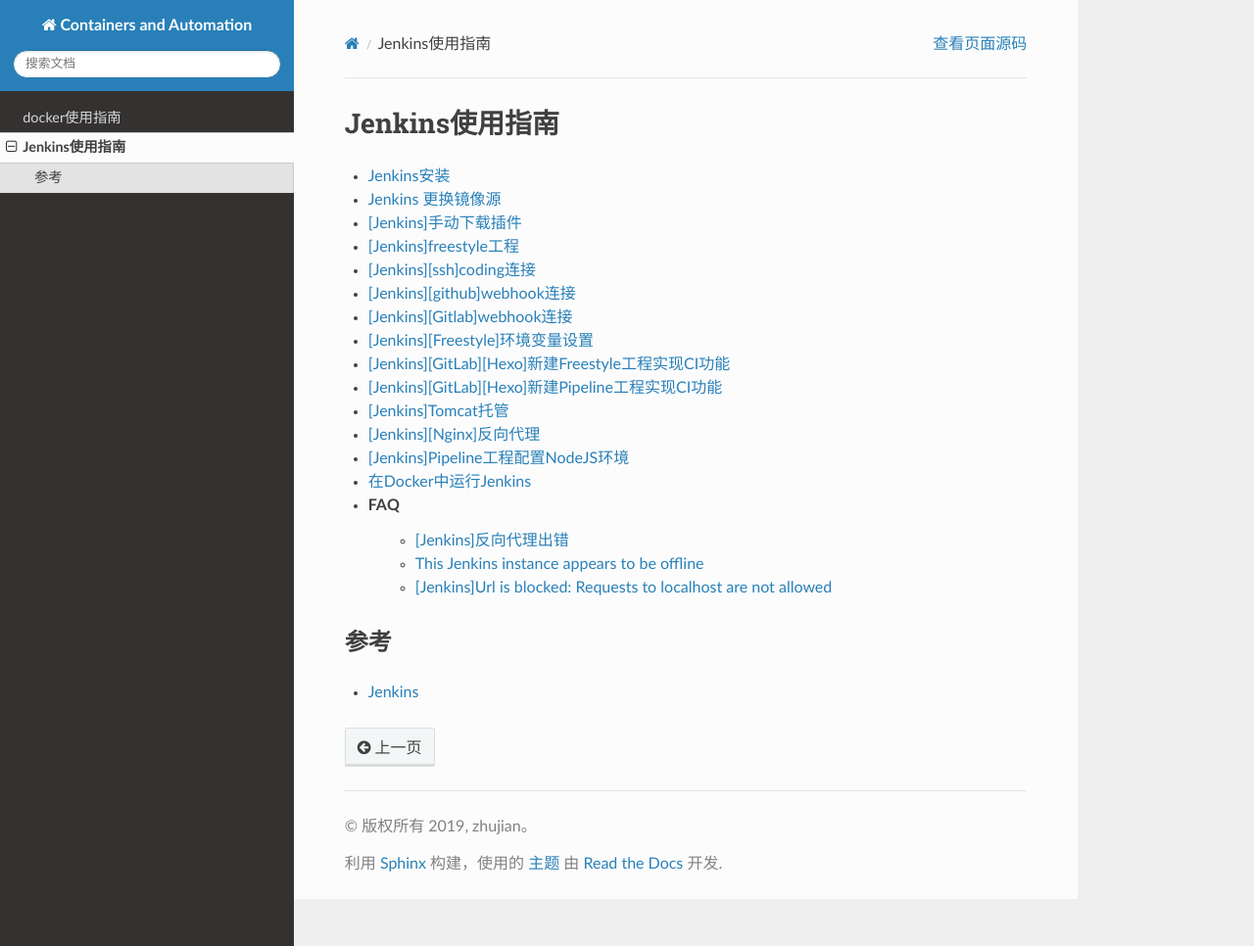
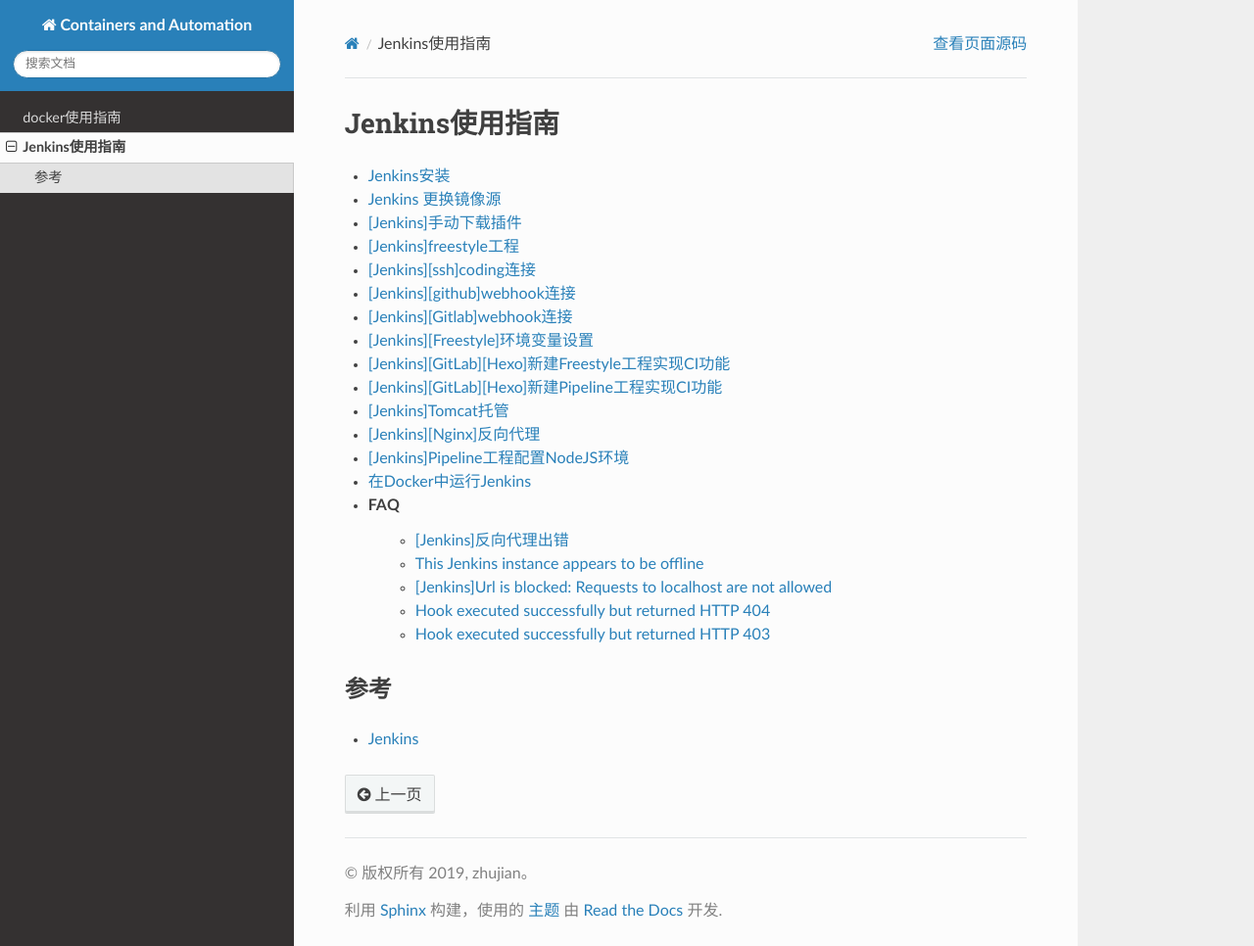
Before and after one commit to Document-Collection/Containerization-Automation, a Sphinx documentation site: the page built from docs/source/jenkins/index.rst, in a window 1280 px wide and 966 px high. Shown: the whole window at 98% size. Built offline with Sphinx 7.4.7 and the Read the Docs theme 2.0.0, drawn with Linux system fonts in a browser that asks for light colours; pages that are not in the unit, such as notebooks, are missing from menus.

Commit message:
docs(jenkins): 更新问题链接

```diff
--- a/docs/source/jenkins/index.rst
+++ b/docs/source/jenkins/index.rst
@@ -30,6 +30,8 @@
     * `[Jenkins]反向代理出错`_
     * `This Jenkins instance appears to be offline`_
     * `[Jenkins]Url is blocked: Requests to localhost are not allowed`_
+    * `Hook executed successfully but returned HTTP 404`_
+    * `Hook executed successfully but returned HTTP 403`_
 
 
 .. _`Jenkins安装`: https://www.zhujian.tech/posts/5d15ec84.html
@@ -51,6 +53,8 @@
 .. _`[Jenkins]Url is blocked: Requests to localhost are not allowed`: https://www.zhujian.tech/posts/5d46d7f9.html
 .. _`[Jenkins]Pipeline工程配置NodeJS环境`: https://www.zhujian.tech/posts/d521b4ea.html
 .. _`在Docker中运行Jenkins`: https://www.zhujian.tech/posts/202ee452.html
+.. _`Hook executed successfully but returned HTTP 404`: https://www.zhujian.tech/posts/6ff96ec3.html
+.. _`Hook executed successfully but returned HTTP 403`: https://www.zhujian.tech/posts/6ff96ec3.html
 
 参考
 ********
```
